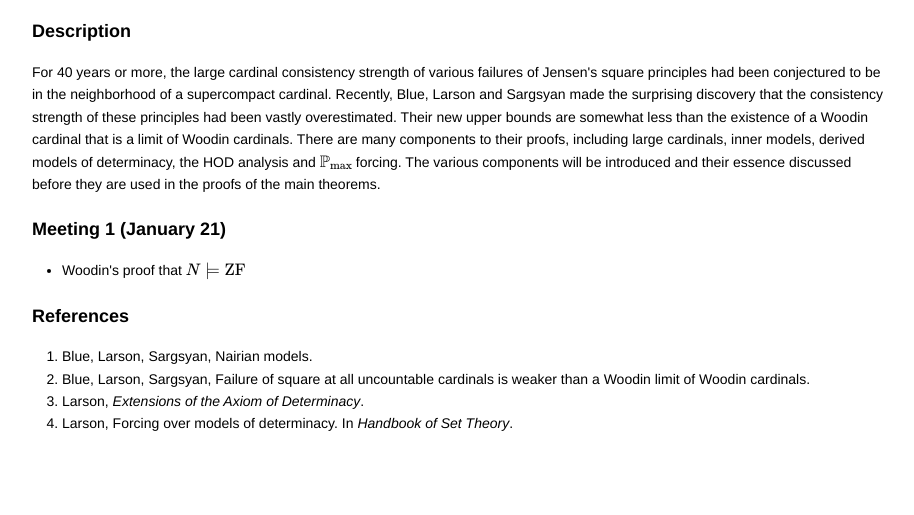
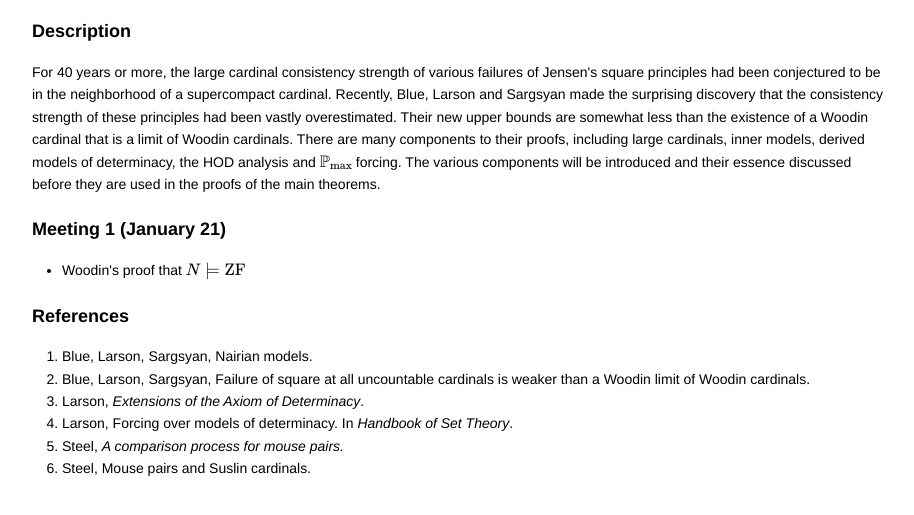
Before and after one commit to doug-blue/doug-blue.github.io, a plain HTML site: page seminars/CoreModelSp26.html in a window 1280 px wide. Shown: the part 115-630 px from the top of the page, without its empty margins (181-1095 px from the left). Drawn offline with nearby package versions, Linux system fonts and the light colour scheme; some packages are replaced by stand-ins of ours.

Commit message:
Update CoreModelSp26.html

```diff
--- a/seminars/CoreModelSp26.html
+++ b/seminars/CoreModelSp26.html
@@ -352,6 +352,8 @@ kbd {
 <li>Blue, Larson, Sargsyan, Failure of square at all uncountable cardinals is weaker than a Woodin limit of Woodin cardinals.</li>
 <li>Larson, <em>Extensions of the Axiom of Determinacy</em>.</li>
 <li>Larson, Forcing over models of determinacy. In <em>Handbook of Set Theory</em>.</li>
+<li>Steel, <em>A comparison process for mouse pairs.</em></li>
+<li>Steel, Mouse pairs and Suslin cardinals.</li>
 </ol>
 
 
```
